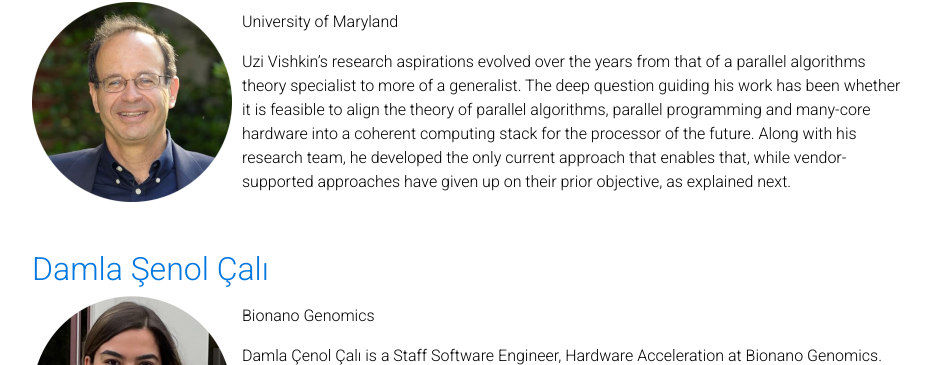
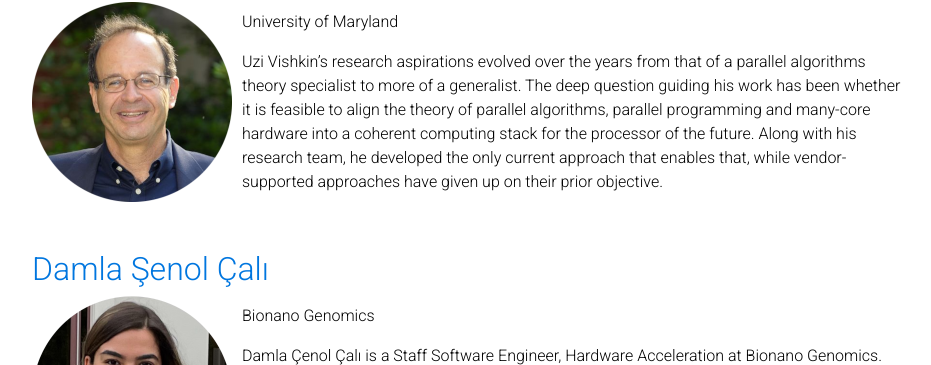
Before and after one commit to BioPIM/biopim.github.io, a Jekyll site: the page built from _pages/advisors.md, in a window 1280 px wide and 900 px high, scrolled down 541 px. Shown: the part 318-683 px from the top of the window, without its empty margins (173-1104 px from the left). Built offline with Jekyll 4.4.1, drawn with Linux system fonts in a browser that asks for light colours; comment, search, counter and statistics services are not loaded; a style sheet for code colours, icons or effects is not loaded.

Commit message:
vishkin profile fix

```diff
--- a/_pages/advisors.md
+++ b/_pages/advisors.md
@@ -37,7 +37,7 @@ Paul Medvedev is an Associate Professor in the Department of Computer Science an
 
 University of Maryland
 
-Uzi Vishkin's research aspirations evolved over the years from that of a parallel algorithms theory specialist to more of a generalist. The deep question guiding his work has been whether it is feasible to align the theory of parallel algorithms, parallel programming and many-core hardware into a coherent computing stack for the processor of the future. Along with his research team, he developed the only current approach that enables that, while vendor-supported approaches have given up on their prior objective, as explained next.
+Uzi Vishkin's research aspirations evolved over the years from that of a parallel algorithms theory specialist to more of a generalist. The deep question guiding his work has been whether it is feasible to align the theory of parallel algorithms, parallel programming and many-core hardware into a coherent computing stack for the processor of the future. Along with his research team, he developed the only current approach that enables that, while vendor-supported approaches have given up on their prior objective.
 
 <br clear="left"/>
 
```
